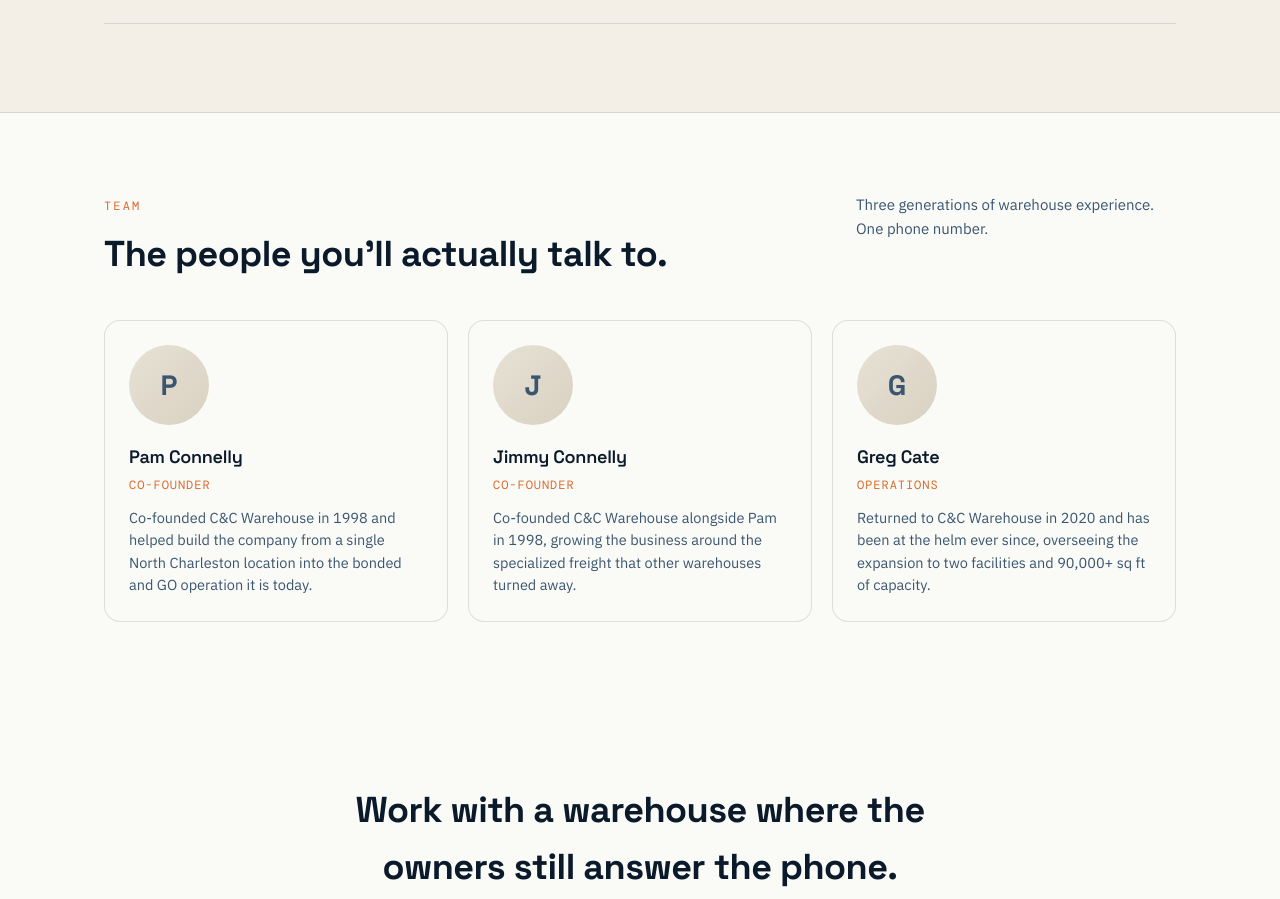
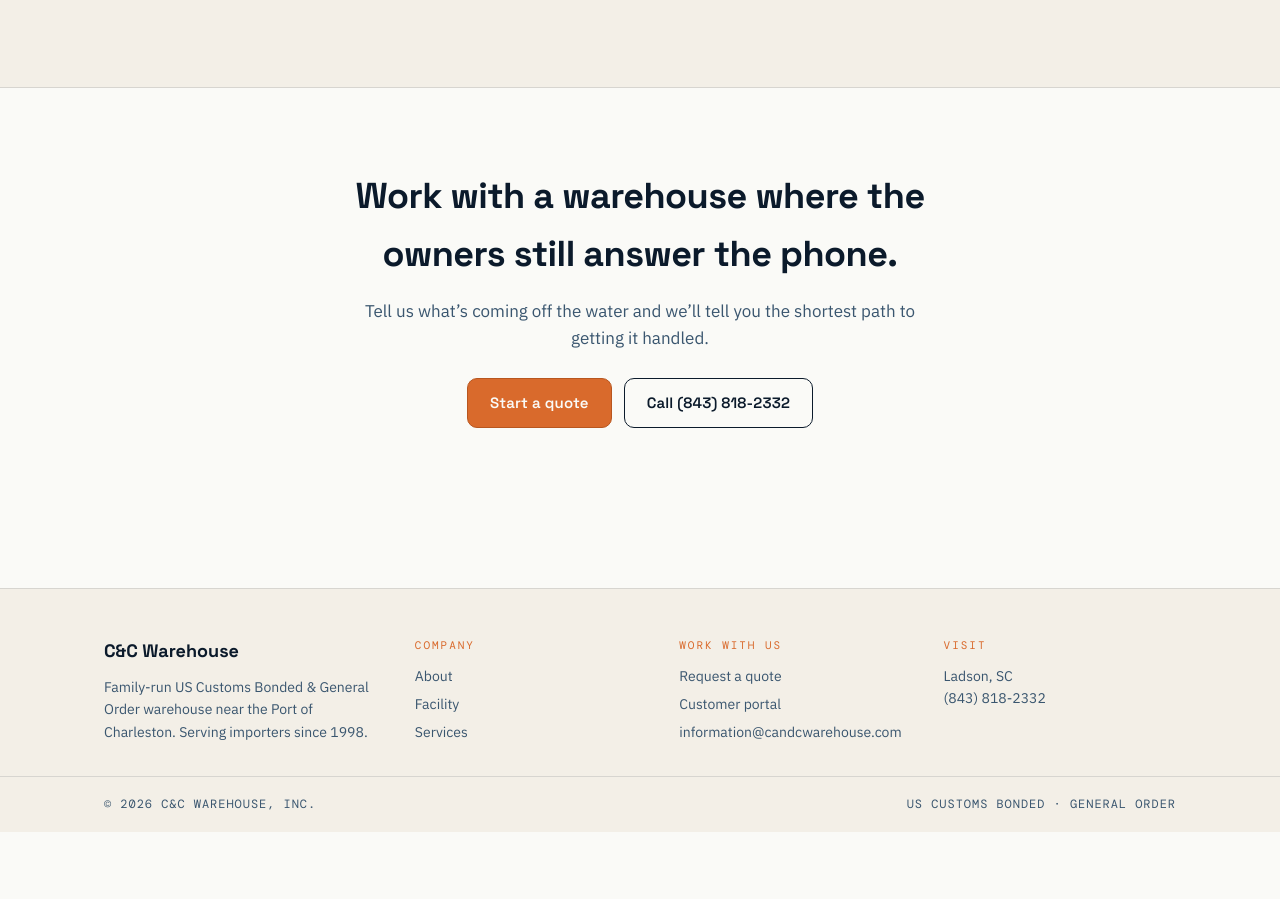
Before and after one commit to CraigKate23/candcwarehouse, a Next.js app: page /about in a window 1280 px wide. Shown: the part 2288-3187 px from the top of the page. After the commit the page ends 3120 px from the top, so only its background shows below. Built offline with nearby package versions, Linux system fonts and the light colour scheme; no server answers.

Commit message:
About page: real timeline, purchased language, drop team section, add facility photos

```diff
--- a/src/app/about/page.tsx
+++ b/src/app/about/page.tsx
@@ -52,7 +52,7 @@
   {
     year: "2020",
     title: "Greg Cate takes the helm",
-    body: "Greg Cate returned to the company and took over day-to-day operations, bringing the next generation of leadership to C&C Warehouse.",
+    body: "Greg Cate purchased C&C Warehouse, bringing new ownership and a fresh chapter to the business the Connellys built.",
   },
   {
     year: "2023",
@@ -72,28 +72,6 @@
   },
 ];
 
-type TeamMember = {
-  name: string;
-  role: string;
-  bio: string;
-};
-const TEAM: TeamMember[] = [
-  {
-    name: "Pam Connelly",
-    role: "Co-Founder",
-    bio: "Co-founded C&C Warehouse in 1998 and helped build the company from a single North Charleston location into the bonded and GO operation it is today.",
-  },
-  {
-    name: "Jimmy Connelly",
-    role: "Co-Founder",
-    bio: "Co-founded C&C Warehouse alongside Pam in 1998, growing the business around the specialized freight that other warehouses turned away.",
-  },
-  {
-    name: "Greg Cate",
-    role: "Operations",
-    bio: "Returned to C&C Warehouse in 2020 and has been at the helm ever since, overseeing the expansion to two facilities and 90,000+ sq ft of capacity.",
-  },
-];
 
 export const metadata: Metadata = {
   title: "About C&C Warehouse",
@@ -412,119 +390,6 @@
         </div>
       </section>
 
-      {/* Team */}
-      <section style={{ padding: "80px 0" }}>
-        <div style={container}>
-          <div
-            style={{
-              display: "flex",
-              alignItems: "baseline",
-              justifyContent: "space-between",
-              gap: 24,
-              flexWrap: "wrap",
-            }}
-          >
-            <div>
-              <div style={eyebrow}>Team</div>
-              <h2
-                style={{
-                  fontFamily: fonts.heading,
-                  fontSize: "clamp(26px, 3.2vw, 36px)",
-                  fontWeight: 700,
-                  marginTop: 10,
-                }}
-              >
-                The people you&rsquo;ll actually talk to.
-              </h2>
-            </div>
-            <p
-              style={{
-                fontFamily: fonts.body,
-                fontSize: 15,
-                color: colors.steel,
-                maxWidth: 320,
-              }}
-            >
-              Three generations of warehouse experience. One phone number.
-            </p>
-          </div>
-
-          <div
-            className="value-grid"
-            style={{
-              marginTop: 36,
-              display: "grid",
-              gridTemplateColumns: "repeat(3, 1fr)",
-              gap: 20,
-            }}
-          >
-            {TEAM.map((p, i) => (
-              <article
-                key={i}
-                style={{
-                  background: colors.paper,
-                  border: `1px solid ${colors.line}`,
-                  borderRadius: 16,
-                  padding: 24,
-                }}
-              >
-                <div
-                  style={{
-                    width: 80,
-                    height: 80,
-                    borderRadius: "50%",
-                    background:
-                      "linear-gradient(135deg, #e7e2d6 0%, #d9d0c0 100%)",
-                    display: "flex",
-                    alignItems: "center",
-                    justifyContent: "center",
-                    fontFamily: fonts.heading,
-                    fontSize: 28,
-                    fontWeight: 700,
-                    color: colors.steel,
-                  }}
-                >
-                  {typeof p.name === "string" ? p.name.charAt(0) : ""}
-                </div>
-                <h3
-                  style={{
-                    fontFamily: fonts.heading,
-                    fontSize: 18,
-                    fontWeight: 600,
-                    marginTop: 18,
-                  }}
-                >
-                  {p.name}
-                </h3>
-                <div
-                  style={{
-                    fontFamily: fonts.mono,
-                    fontSize: 12,
-                    color: colors.accent,
-                    letterSpacing: "0.08em",
-                    textTransform: "uppercase",
-                    marginTop: 4,
-                  }}
-                >
-                  {p.role}
-                </div>
-                <p
-                  style={{
-                    fontFamily: fonts.body,
-                    fontSize: 14.5,
-                    lineHeight: 1.55,
-                    color: colors.steel,
-                    marginTop: 12,
-                  }}
-                >
-                  {p.bio}
-                </p>
-              </article>
-            ))}
-          </div>
-        </div>
-      </section>
-
       {/* CTA */}
       <section style={{ padding: "80px 0 40px" }}>
         <div style={{ ...container, textAlign: "center" }}>
```
